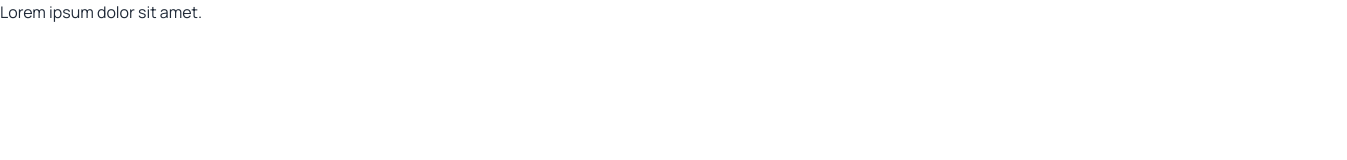
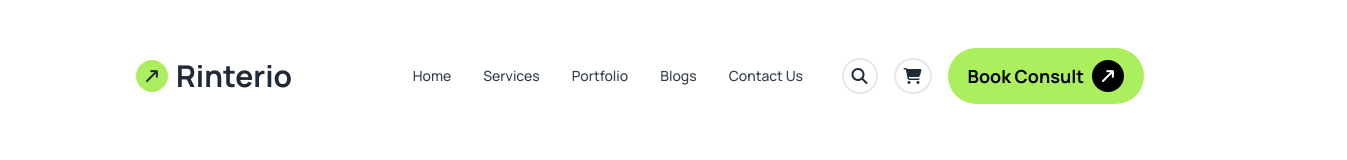
Before and after one commit to imamhossenbu/B10-assignment-3, a plain HTML site: page index.html in a window 1280 px wide. Shown: the whole page, 1347 px wide, since content can reach past the window. Drawn offline with nearby package versions, Linux system fonts and the light colour scheme.

Commit message:
add header

```diff
--- a/index.html
+++ b/index.html
@@ -23,6 +23,8 @@
             extend: {
               colors: {
                 clifford: '#da373d',
+                'primary-color': '#ABEF5F',
+                'b-color':'rgba(255, 255, 255, 0)',
               }
             }
           }
@@ -30,7 +32,80 @@
       </script>
 
 </head>
-<body class="manrope">
-    <h3>Lorem ipsum dolor sit amet.</h3>
+<body class="manrope overflow-x-hidden m-0 p-0">
+    <header class="w-[90%] lg:w-[80%] mx-auto my-10">
+        <nav>
+            <div class="navbar bg-base-100">
+                <div class="navbar-start w-[40%]">
+                  <a class=" flex items-center gap-2">
+                  <div>
+                    <i class="fa-solid fa-arrow-right-long -rotate-45 border-2 bg-primary-color border-none p-2 text-md rounded-[50%]"></i>
+                  </div>
+                  <div>
+                    <h1 class=" text-xl lg:text-3xl font-bold">Rinterio</h1>
+                  </div>
+                </a>
+                </div>
+                <div class="navbar-center hidden lg:flex">
+                  <ul class="menu menu-horizontal px-1 opacity-90 font-medium">
+                    <li><a>Home</a></li>
+                      <li><a>Services</a></li>
+                      <li><a>Portfolio</a></li>
+                      <li><a>Blogs</a></li>
+                      <li><a>Contact Us</a></li>
+                  </ul>
+                </div>
+                <div class="navbar-end space-x-4">
+                  <div class="hidden md:flex">
+                    <i class="text-md p-2 rounded-[50%] border-2 border-gray-200 bg-white  fa-solid  fa-magnifying-glass "></i>
+                  </div>
+                  <div class="hidden md:flex">
+                    <i class="text-md p-2 rounded-[50%] border-2 border-gray-200 bg-white fa-solid fa-cart-shopping"></i>
+                  </div>
+                  <div class="hidden md:flex">
+                    <button class=" flex items-center gap-2 bg-primary-color rounded-[30px] px-5 py-3">
+                    <div >
+                       <h1 class="font-bold text-lg text-black"> Book Consult</h1>
+                    </div>
+                    <div>
+                        <i class="fa-solid fa-arrow-right-long -rotate-45 border-2 bg-black text-white border-none p-2 text-md rounded-[50%]"></i>
+                    </div>
+                    </button>
+                  </div>
+                </div>
+                <div class="dropdown">
+                    <div tabindex="0" role="button" class="btn btn-ghost lg:hidden">
+                      <svg
+                        xmlns="http://www.w3.org/2000/svg"
+                        class="h-5 w-5"
+                        fill="none"
+                        viewBox="0 0 24 24"
+                        stroke="currentColor">
+                        <path
+                          stroke-linecap="round"
+                          stroke-linejoin="round"
+                          stroke-width="2"
+                          d="M4 6h16M4 12h8m-8 6h16" />
+                      </svg>
+                    </div>
+                    <ul
+                      tabindex="0"
+                      class="menu menu-sm dropdown-content bg-base-100 rounded-box z-[1] mt-3 w-52 p-2 shadow">
+                      <li><a class="text-black-500">Home</a></li>
+                      <li> <a>Services</a></li>
+                      <li><a>Portfolio</a></li>
+                      <li><a>Blogs</a></li>
+                      <li><a>Contact Us</a></li>
+                    </ul>
+                  </div>
+              </div>
+        </nav>
+    </header>
+    <main>
+
+    </main>
+    <footer>
+
+    </footer>
 </body>
 </html>
```
